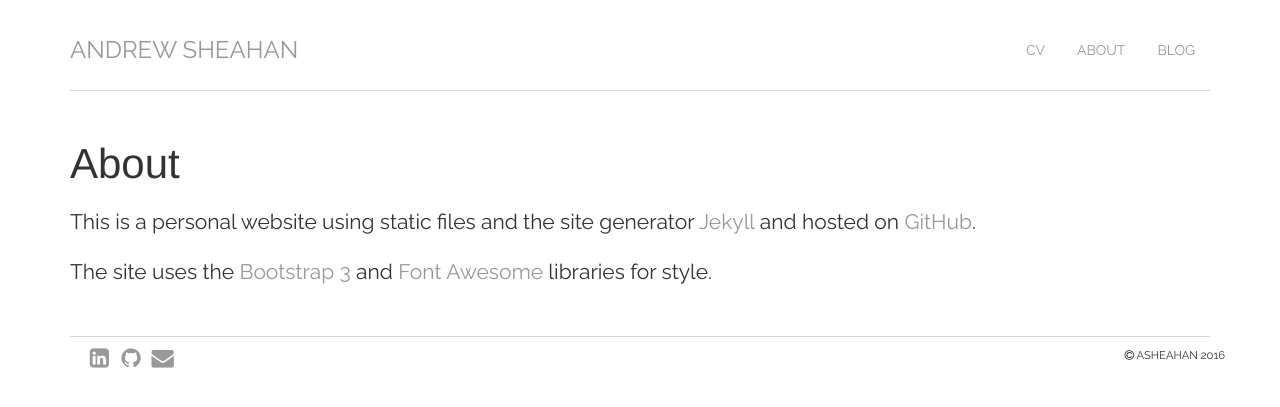
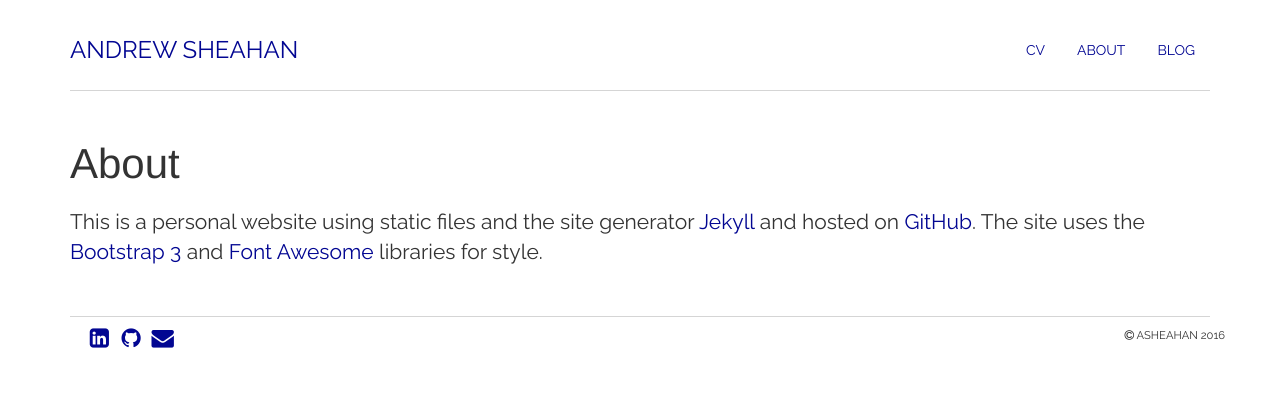
Before and after one commit to asheahan/asheahan.github.io, a Jekyll site: the page built from about/index.html, in a window 1280 px wide. Shown: the top 407 px of the page. Built offline with Jekyll 4.4.1, drawn with Linux system fonts in a browser that asks for light colours.

Commit message:
Fix stylings; add cv page

```diff
--- a/_layouts/default.html
+++ b/_layouts/default.html
@@ -28,14 +28,14 @@
 			  <footer>
           <div class="container">
             <div class="row">
-              <div class="col-xs-9">
+              <div class="col-xs-6">
                 <div class="contact-methods">
                   <a href="https://www.linkedin.com/in/andrewsheahan" title="LinkedIn"><i class="fa fa-linkedin-square fa-fw fa-2x" aria-hidden="true"></i></a>
                   <a href="https://github.com/asheahan" title="GitHub"><i class="fa fa-github fa-fw fa-2x" aria-hidden="true"></i></a>
                   <a href="#" title="Email"><i class="fa fa-envelope fa-fw fa-2x" aria-hidden="true"></i></a>
                 </div>
               </div>
-              <div class="col-xs-3">
+              <div class="col-xs-6">
                 <div class="pull-right">
                   <span class="fa fa-copyright" aria-hidden="true"></span>
                   ASHEAHAN 2016
--- a/about/index.html
+++ b/about/index.html
@@ -3,5 +3,4 @@ layout: default
 title: About
 ---
     <h1>{{ page.title }}</h1>
-    <p>This is a personal website using static files and the site generator <a href="https://jekyllrb.com/" target="_blank">Jekyll</a> and hosted on <a href="https://github.com/" target="_blank">GitHub</a>.</p>
-    <p>The site uses the <a href="http://getbootstrap.com/" target="_blank">Bootstrap 3</a> and <a href="http://fontawesome.io/" target="_blank">Font Awesome</a> libraries for style.</p>
+    <p>This is a personal website using static files and the site generator <a href="https://jekyllrb.com/" target="_blank">Jekyll</a> and hosted on <a href="https://github.com/" target="_blank">GitHub</a>. The site uses the <a href="http://getbootstrap.com/" target="_blank">Bootstrap 3</a> and <a href="http://fontawesome.io/" target="_blank">Font Awesome</a> libraries for style.</p>
--- a/css/main.css
+++ b/css/main.css
@@ -1,25 +1,18 @@
+/*******************************
+ * Site wide styles
+ ******************************/
+
 body {
     margin: 10px auto;
     font-family: 'Raleway', 'Helvetica', 'Arial', 'Sans-Serif';
 }
-.home-content {
-    margin: 20px 0;
-}
-nav ul, footer ul {
-    padding: 0px;
-    list-style: none;
-    font-weight: bold;
-}
-nav ul li, footer ul li {
-    display: inline;
-    margin-right: 20px;
-}
 a {
     text-decoration: none;
-    color: #999;
+    color: #020692;
 }
 a:hover {
     text-decoration: none;
+    color: #999;
 }
 h1 {
     font-size: 3em;
@@ -31,14 +24,11 @@ p {
     line-height: 1.4em;
     color: #333;
 }
-.content {
-    margin: 50px 0;
-}
-footer {
-    border-top: 1px solid #d5d5d5;
-    font-size: .8em;
-    padding-top: 10px;
-}
+
+/*******************************
+ * Header
+ ******************************/
+
 .header {
     border-bottom: 1px solid #d5d5d5;
     text-transform: uppercase;
@@ -48,13 +38,41 @@ footer {
     font-weight: normal;
     line-height: 40px;
 }
-ul.posts {
-    margin: 20px auto 40px;
-    font-size: 1.5em;
+.header nav a:hover {
+    /* TODO: Fix for pill colors */
+    color: #000;
+}
+nav ul, footer ul {
+    padding: 0px;
+    list-style: none;
+    font-weight: bold;
+}
+nav ul li, footer ul li {
+    display: inline;
+    margin-right: 20px;
 }
 
-ul.posts li {
-    list-style: none;
+/*******************************
+ * Footer
+ ******************************/
+
+footer {
+    border-top: 1px solid #d5d5d5;
+    font-size: .8em;
+    padding-top: 10px;
+}
+
+/*******************************
+ * Content
+ ******************************/
+
+.content {
+    margin: 50px 0;
+}
+
+/* Home */
+.home-content {
+    margin: 20px 0;
 }
 .profile-image-container {
     text-align: center;
@@ -64,3 +82,13 @@ ul.posts li {
     width: 150px;
     margin-top: 20px;
 }
+
+/* Blog */
+ul.posts {
+    margin: 20px auto 40px;
+    font-size: 1.5em;
+}
+
+ul.posts li {
+    list-style: none;
+}
--- /dev/null
+++ b/cv/index.html
@@ -0,0 +1,5 @@
+---
+layout: default
+title: CV
+---
+    <h1>{{ page.title }} - Page Under Construction</h1>
```
